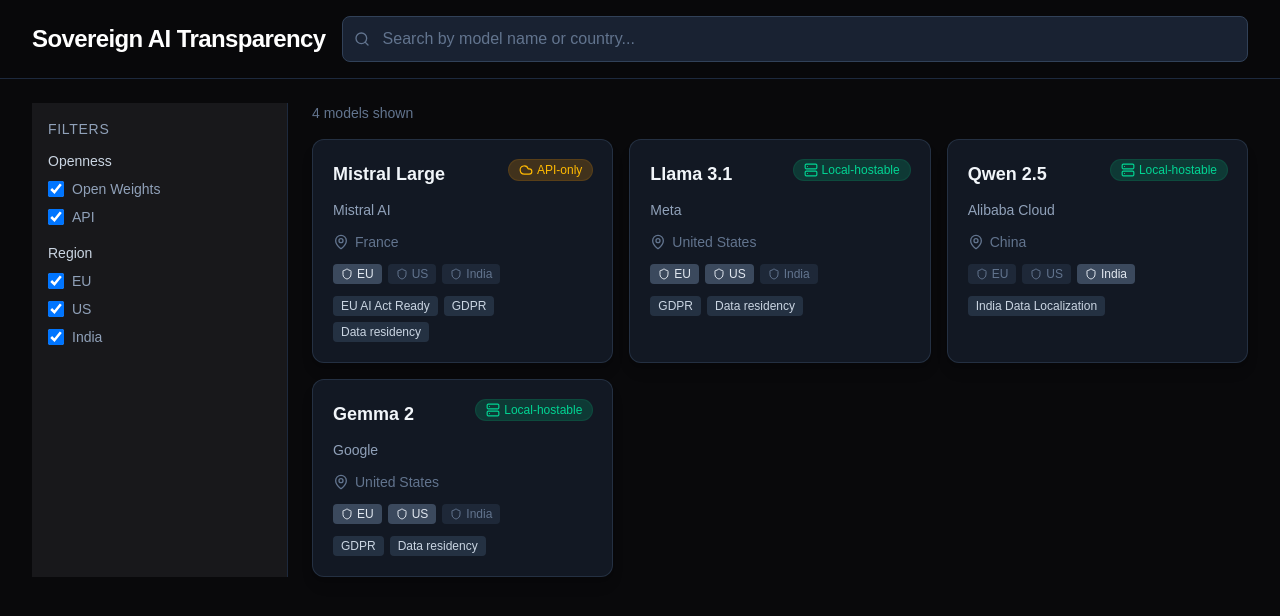
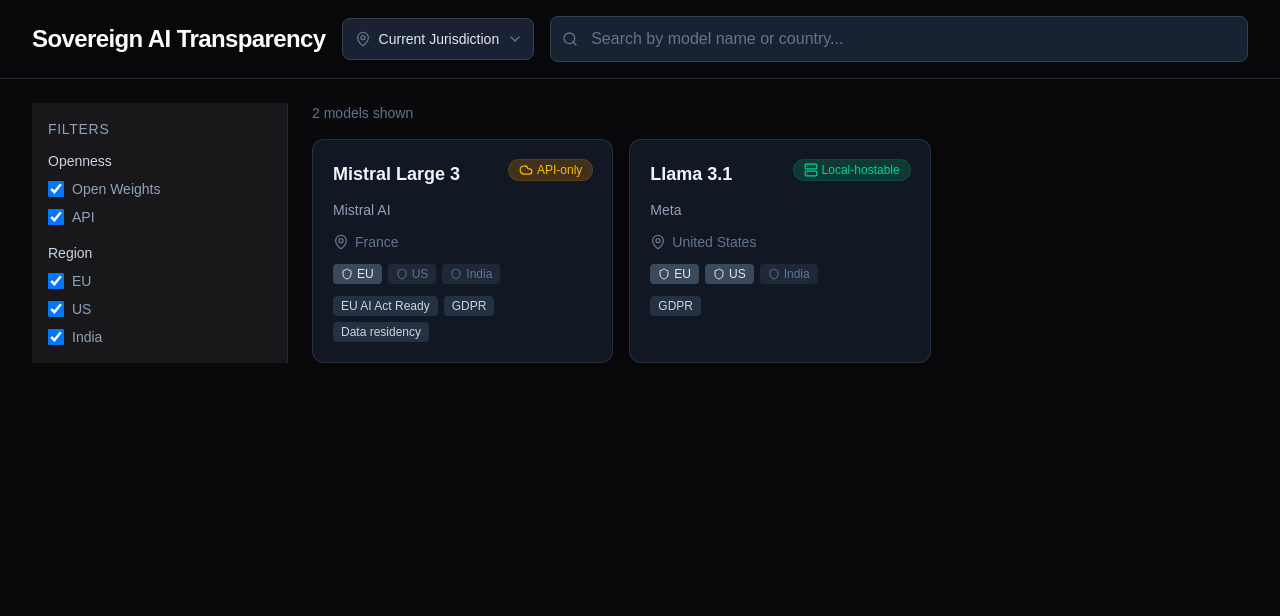
Before and after one commit to kevinhatchoua/sovereign-ai-dashboard, a Next.js app: page / in a window 1280 px wide. Shown: the top 616 px of the page. Built offline with nearby package versions, Linux system fonts and the light colour scheme.

Commit message:
feat: added 2026 compliance engine and regional filtering

```diff
--- /dev/null
+++ b/src/app/components/RegionSelector.tsx
@@ -0,0 +1,94 @@
+"use client";
+
+import { useState, useRef, useEffect } from "react";
+import { ChevronDown, MapPin } from "lucide-react";
+import type { Jurisdiction } from "@/app/lib/complianceEngine";
+
+const JURISDICTION_OPTIONS: { value: Jurisdiction; label: string }[] = [
+  { value: "EU", label: "EU" },
+  { value: "IN", label: "India" },
+  { value: "US", label: "USA" },
+];
+
+const JURISDICTION_TO_LABEL: Record<Jurisdiction, string> = {
+  EU: "EU",
+  IN: "India",
+  US: "USA",
+};
+
+type RegionSelectorProps = {
+  value: Jurisdiction | null;
+  onChange: (jurisdiction: Jurisdiction) => void;
+  placeholder?: string;
+};
+
+export function RegionSelector({
+  value,
+  onChange,
+  placeholder = "Current Jurisdiction",
+}: RegionSelectorProps) {
+  const [open, setOpen] = useState(false);
+  const containerRef = useRef<HTMLDivElement>(null);
+
+  useEffect(() => {
+    function handleClickOutside(e: MouseEvent) {
+      if (containerRef.current && !containerRef.current.contains(e.target as Node)) {
+        setOpen(false);
+      }
+    }
+    document.addEventListener("mousedown", handleClickOutside);
+    return () => document.removeEventListener("mousedown", handleClickOutside);
+  }, []);
+
+  const displayValue = value ? JURISDICTION_TO_LABEL[value] : null;
+
+  return (
+    <div className="relative shrink-0" ref={containerRef}>
+      <button
+        type="button"
+        onClick={() => setOpen((o) => !o)}
+        className="flex min-w-[10rem] items-center gap-2 rounded-lg border border-slate-700 bg-slate-800/80 py-2.5 pl-3 pr-2.5 text-left text-sm text-slate-200 hover:bg-slate-800 focus:border-slate-600 focus:outline-none focus:ring-2 focus:ring-slate-600/50"
+        aria-haspopup="listbox"
+        aria-expanded={open}
+        aria-label="Select current jurisdiction"
+      >
+        <MapPin className="h-4 w-4 shrink-0 text-slate-500" aria-hidden />
+        <span className="flex-1 truncate">
+          {displayValue ?? placeholder}
+        </span>
+        <ChevronDown
+          className={`h-4 w-4 shrink-0 text-slate-500 transition-transform ${open ? "rotate-180" : ""}`}
+          aria-hidden
+        />
+      </button>
+      {open && (
+        <ul
+          role="listbox"
+          className="absolute right-0 top-full z-50 mt-1 min-w-full rounded-lg border border-slate-700 bg-slate-800 py-1 shadow-xl"
+        >
+          {JURISDICTION_OPTIONS.map((opt) => {
+            const isSelected = value === opt.value;
+            return (
+              <li key={opt.value} role="option" aria-selected={isSelected}>
+                <button
+                  type="button"
+                  onClick={() => {
+                    onChange(opt.value);
+                    setOpen(false);
+                  }}
+                  className={`flex w-full items-center gap-2 px-3 py-2 text-left text-sm ${
+                    isSelected
+                      ? "bg-slate-700 text-white"
+                      : "text-slate-300 hover:bg-slate-700/60"
+                  }`}
+                >
+                  {opt.label}
+                </button>
+              </li>
+            );
+          })}
+        </ul>
+      )}
+    </div>
+  );
+}
--- a/src/app/lib/complianceEngine.ts
+++ b/src/app/lib/complianceEngine.ts
@@ -1,28 +1,59 @@
-export type Jurisdiction = 'EU' | 'IN' | 'US';
+export type Jurisdiction = "EU" | "IN" | "US";
 
-export const checkCompliance = (model: any, userRegion: Jurisdiction) => {
-  const issues = [];
+export type RegistryModel = {
+  openness_level: "Open Weights" | "API";
+  origin_country: string;
+  data_residency: boolean;
+  compliance_tags: string[];
+};
 
-  if (userRegion === 'EU') {
-    if (model.openness !== 'Fully Open' && !model.compliance.EU_AI_Act.includes('Art 53')) {
-      issues.push("Missing Art 53 Transparency documentation (Required by Aug 2026).");
+export type ComplianceIssue = {
+  requirement: string;
+  message: string;
+};
+
+export const checkCompliance = (
+  model: RegistryModel,
+  userRegion: Jurisdiction
+): { isCompliant: boolean; issues: ComplianceIssue[] } => {
+  const issues: ComplianceIssue[] = [];
+  const openness =
+    model.openness_level === "Open Weights" ? "Fully Open" : "API Only";
+  const origin = model.origin_country === "United States" ? "USA" : model.origin_country;
+  const hasEuAiAct = model.compliance_tags.some((t) => t.includes("EU AI Act"));
+
+  if (userRegion === "EU") {
+    if (openness !== "Fully Open" && !hasEuAiAct) {
+      issues.push({
+        requirement: "EU AI Act Article 53",
+        message:
+          "Missing Art 53 Transparency documentation (Required by Aug 2026).",
+      });
     }
   }
 
-  if (userRegion === 'IN') {
+  if (userRegion === "IN") {
     if (!model.data_residency) {
-      issues.push("Non-resident processing: Potential violation of DPDP 2025 sectoral mandates.");
+      issues.push({
+        requirement: "DPDP 2025",
+        message:
+          "Non-resident processing: Potential violation of DPDP 2025 sectoral mandates.",
+      });
     }
   }
 
-  if (userRegion === 'US') {
-    if (model.origin !== 'USA' && model.openness === 'API Only') {
-      issues.push("Subject to high-risk reporting under 2025 National AI Policy.");
+  if (userRegion === "US") {
+    if (origin !== "USA" && openness === "API Only") {
+      issues.push({
+        requirement: "2025 National AI Policy",
+        message:
+          "Subject to high-risk reporting under 2025 National AI Policy.",
+      });
     }
   }
 
   return {
     isCompliant: issues.length === 0,
-    issues
+    issues,
   };
 };
--- a/src/app/page.tsx
+++ b/src/app/page.tsx
@@ -1,6 +1,6 @@
 "use client";
 
-import { useMemo, useState } from "react";
+import { useMemo, useState, useRef, useEffect } from "react";
 import {
   Search,
   Server,
@@ -9,8 +9,11 @@
   MapPin,
   ChevronDown,
   Filter,
+  AlertTriangle,
 } from "lucide-react";
 import registryData from "@/data/registry.json";
+import { RegionSelector } from "@/app/components/RegionSelector";
+import { checkCompliance, type Jurisdiction } from "@/app/lib/complianceEngine";
 
 type OpennessLevel = "Open Weights" | "API";
 
@@ -37,14 +40,96 @@
   return out;
 }
 
-function ModelCard({ model }: { model: Model }) {
+function ModelCard({
+  model,
+  currentJurisdiction,
+}: {
+  model: Model;
+  currentJurisdiction: Jurisdiction | null;
+}) {
+  const [riskTooltipOpen, setRiskTooltipOpen] = useState(false);
+  const tooltipRef = useRef<HTMLDivElement>(null);
+  const badgeRef = useRef<HTMLButtonElement>(null);
+
+  const compliance = useMemo(
+    () =>
+      currentJurisdiction
+        ? checkCompliance(
+            {
+              openness_level: model.openness_level,
+              origin_country: model.origin_country,
+              data_residency: model.data_residency,
+              compliance_tags: model.compliance_tags,
+            },
+            currentJurisdiction
+          )
+        : { isCompliant: true, issues: [] as { requirement: string; message: string }[] },
+    [model, currentJurisdiction]
+  );
+
+  useEffect(() => {
+    function handleClickOutside(e: MouseEvent) {
+      if (
+        tooltipRef.current &&
+        badgeRef.current &&
+        !tooltipRef.current.contains(e.target as Node) &&
+        !badgeRef.current.contains(e.target as Node)
+      ) {
+        setRiskTooltipOpen(false);
+      }
+    }
+    if (riskTooltipOpen) {
+      document.addEventListener("mousedown", handleClickOutside);
+      return () => document.removeEventListener("mousedown", handleClickOutside);
+    }
+  }, [riskTooltipOpen]);
+
   const isLocalHostable = model.openness_level === "Open Weights";
   const regionList = getRegionFromTags(model.compliance_tags, model.origin_country);
+  const showRiskBadge = currentJurisdiction && !compliance.isCompliant;
 
   return (
     <article className="rounded-xl border border-slate-700/60 bg-slate-800/50 p-5 shadow-lg transition hover:border-slate-600 hover:bg-slate-800/70">
-      <div className="mb-3 flex items-start justify-between gap-2">
+      <div className="mb-3 flex flex-wrap items-start justify-between gap-2">
         <h3 className="text-lg font-semibold text-slate-100">{model.name}</h3>
+        <div className="flex flex-wrap items-center gap-1.5">
+          {showRiskBadge && (
+            <div className="relative">
+              <button
+                ref={badgeRef}
+                type="button"
+                onClick={() => setRiskTooltipOpen((o) => !o)}
+                className="inline-flex items-center gap-1 rounded-full bg-red-500/20 px-2.5 py-0.5 text-xs font-medium text-red-400 ring-1 ring-red-500/30 hover:bg-red-500/30 focus:outline-none focus:ring-2 focus:ring-red-500/50"
+                aria-label="View compliance risk details"
+                aria-expanded={riskTooltipOpen}
+              >
+                <AlertTriangle className="h-3.5 w-3.5" aria-hidden />
+                Risk
+              </button>
+              {riskTooltipOpen && compliance.issues.length > 0 && (
+                <div
+                  ref={tooltipRef}
+                  role="tooltip"
+                  className="absolute left-0 top-full z-50 mt-1.5 min-w-[14rem] rounded-lg border border-slate-600 bg-slate-800 p-3 shadow-xl"
+                >
+                  <p className="mb-2 text-xs font-medium text-slate-300">
+                    2026 legal requirements
+                  </p>
+                  <ul className="space-y-1.5 text-xs text-slate-400">
+                    {compliance.issues.map((issue, i) => (
+                      <li key={i}>
+                        <span className="font-medium text-red-300">
+                          {issue.requirement}
+                        </span>
+                        {" — "}
+                        {issue.message}
+                      </li>
+                    ))}
+                  </ul>
+                </div>
+              )}
+            </div>
+          )}
           <span
             className={`inline-flex items-center gap-1 rounded-full px-2.5 py-0.5 text-xs font-medium ${
               isLocalHostable
@@ -59,6 +144,7 @@
             )}
             {isLocalHostable ? "Local-hostable" : "API-only"}
           </span>
+        </div>
       </div>
       <p className="mb-3 text-sm text-slate-400">{model.provider}</p>
       <div className="mb-3 flex items-center gap-1.5 text-slate-500">
@@ -112,6 +198,8 @@
     new Set(regions)
   );
   const [sidebarOpen, setSidebarOpen] = useState(false);
+  const [currentJurisdiction, setCurrentJurisdiction] =
+    useState<Jurisdiction | null>(null);
 
   const filtered = useMemo(() => {
     const q = search.trim().toLowerCase();
@@ -155,6 +243,11 @@
           <h1 className="shrink-0 text-xl font-semibold tracking-tight text-white sm:text-2xl">
             Sovereign AI Transparency
           </h1>
+          <RegionSelector
+            value={currentJurisdiction}
+            onChange={setCurrentJurisdiction}
+            placeholder="Current Jurisdiction"
+          />
           <div className="relative flex-1">
             <Search
               className="absolute left-3 top-1/2 h-4 w-4 -translate-y-1/2 text-slate-500"
@@ -253,7 +346,11 @@
           </p>
           <div className="grid gap-4 sm:grid-cols-2 xl:grid-cols-3">
             {filtered.map((model) => (
-              <ModelCard key={model.id} model={model} />
+              <ModelCard
+                key={model.id}
+                model={model}
+                currentJurisdiction={currentJurisdiction}
+              />
             ))}
           </div>
           {filtered.length === 0 && (
--- a/src/data/registry.json
+++ b/src/data/registry.json
@@ -1,7 +1,7 @@
 [
   {
-    "id": "mistral-large",
-    "name": "Mistral Large",
+    "id": "mistral-large-3",
+    "name": "Mistral Large 3",
     "provider": "Mistral AI",
     "origin_country": "France",
     "openness_level": "API",
@@ -14,8 +14,17 @@
     "provider": "Meta",
     "origin_country": "United States",
     "openness_level": "Open Weights",
-    "data_residency": true,
+    "data_residency": false,
     "compliance_tags": ["GDPR"]
+  },
+  {
+    "id": "qwen-2.5",
+    "name": "Qwen 2.5",
+    "provider": "Alibaba Cloud",
+    "origin_country": "China",
+    "openness_level": "API",
+    "data_residency": false,
+    "compliance_tags": []
   },
   {
     "id": "falcon-2",
@@ -24,24 +33,6 @@
     "origin_country": "United Arab Emirates",
     "openness_level": "Open Weights",
     "data_residency": true,
-    "compliance_tags": []
-  },
-  {
-    "id": "qwen-2.5",
-    "name": "Qwen 2.5",
-    "provider": "Alibaba Cloud",
-    "origin_country": "China",
-    "openness_level": "Open Weights",
-    "data_residency": false,
-    "compliance_tags": ["India Data Localization"]
-  },
-  {
-    "id": "gemma-2",
-    "name": "Gemma 2",
-    "provider": "Google",
-    "origin_country": "United States",
-    "openness_level": "Open Weights",
-    "data_residency": true,
-    "compliance_tags": ["GDPR"]
+    "compliance_tags": ["Sovereign Deployment"]
   }
 ]
```
Lines whose indentation alone changed are shown as unchanged.
